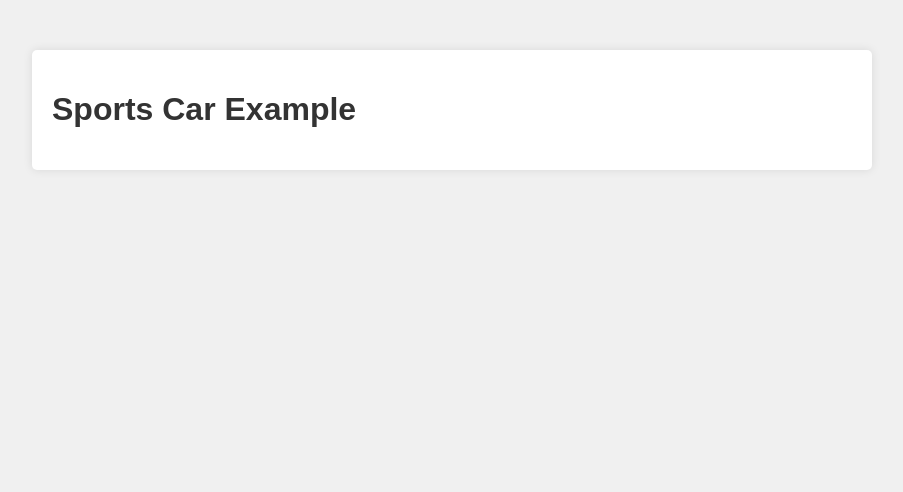
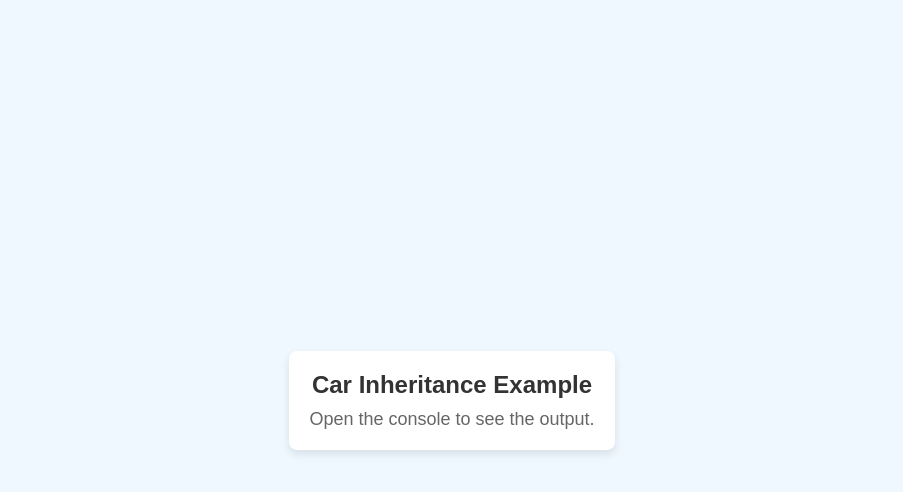
Before and after one commit to acciojob/vroom-vroom-objects-rajput20012003, a website: page main.html in a window 1280 px wide. Shown: the whole page, without its empty margins (188-1091 px from the left). Drawn offline with Linux system fonts and the light colour scheme.

Commit message:
created a submission

```diff
--- a/main.html
+++ b/main.html
@@ -1,18 +1,20 @@
 <!DOCTYPE html>
 <html lang="en">
+
 <head>
     <meta charset="UTF-8">
     <meta name="viewport" content="width=device-width, initial-scale=1.0">
-  <title>Sports Car Example</title>
+    <title>Car Inheritance Example</title>
     <link rel="stylesheet" href="styles.css">
 </head>
+
 <body>
     <div class="container">
-    <h1>Sports Car Example</h1>
-    <p id="makeModel"></p>
-    <p id="topSpeed"></p>
+        <h1>Car Inheritance Example</h1>
+        <p>Open the console to see the output.</p>
     </div>
 
     <script src="script.js"></script>
 </body>
+
 </html>
--- a/script.js
+++ b/script.js
@@ -1,20 +1,26 @@
-/function Car(make, model) {
+// Define the Car constructor function
+function Car(make, model) {
     this.make = make;
     this.model = model;
 }
 
+// Add the getMakeModel method to the Car prototype
 Car.prototype.getMakeModel = function() {
     return `${this.make} ${this.model}`;
 };
 
+// Define the SportsCar constructor function
 function SportsCar(make, model, topSpeed) {
+    // Call the Car constructor
     Car.call(this, make, model);
     this.topSpeed = topSpeed;
 }
 
+// Inherit the Car prototype
 SportsCar.prototype = Object.create(Car.prototype);
 SportsCar.prototype.constructor = SportsCar;
 
+// Add the getTopSpeed method to the SportsCar prototype
 SportsCar.prototype.getTopSpeed = function() {
     return this.topSpeed;
 };
--- a/styles.css
+++ b/styles.css
@@ -1,24 +1,36 @@
-/*  your css code here. If applicable */
-body {
-  font-family: Arial, sans-serif;
-  background-color: #f0f0f0;
-  margin: 0;
-  padding: 0;
+/* Basic reset */
+* {
+    margin: 0;
+    padding: 0;
+    box-sizing: border-box;
 }
 
+/* Set a background color for the whole page */
+body {
+    font-family: Arial, sans-serif;
+    background-color: #f0f8ff;
+    display: flex;
+    justify-content: center;
+    align-items: center;
+    height: 100vh;
+}
+
+/* Container styling */
 .container {
-  max-width: 800px;
-  margin: 50px auto;
-  padding: 20px;
-  background-color: #fff;
-  border-radius: 5px;
-  box-shadow: 0 0 10px rgba(0, 0, 0, 0.1);
+    background-color: #ffffff;
+    padding: 20px;
+    border-radius: 8px;
+    box-shadow: 0 4px 8px rgba(0, 0, 0, 0.1);
+    text-align: center;
 }
 
 h1 {
-  color: #333;
+    font-size: 24px;
+    color: #333333;
+    margin-bottom: 10px;
 }
 
 p {
-  color: #666;
+    font-size: 18px;
+    color: #666666;
 }
```
Lines whose indentation alone changed are shown as unchanged.
